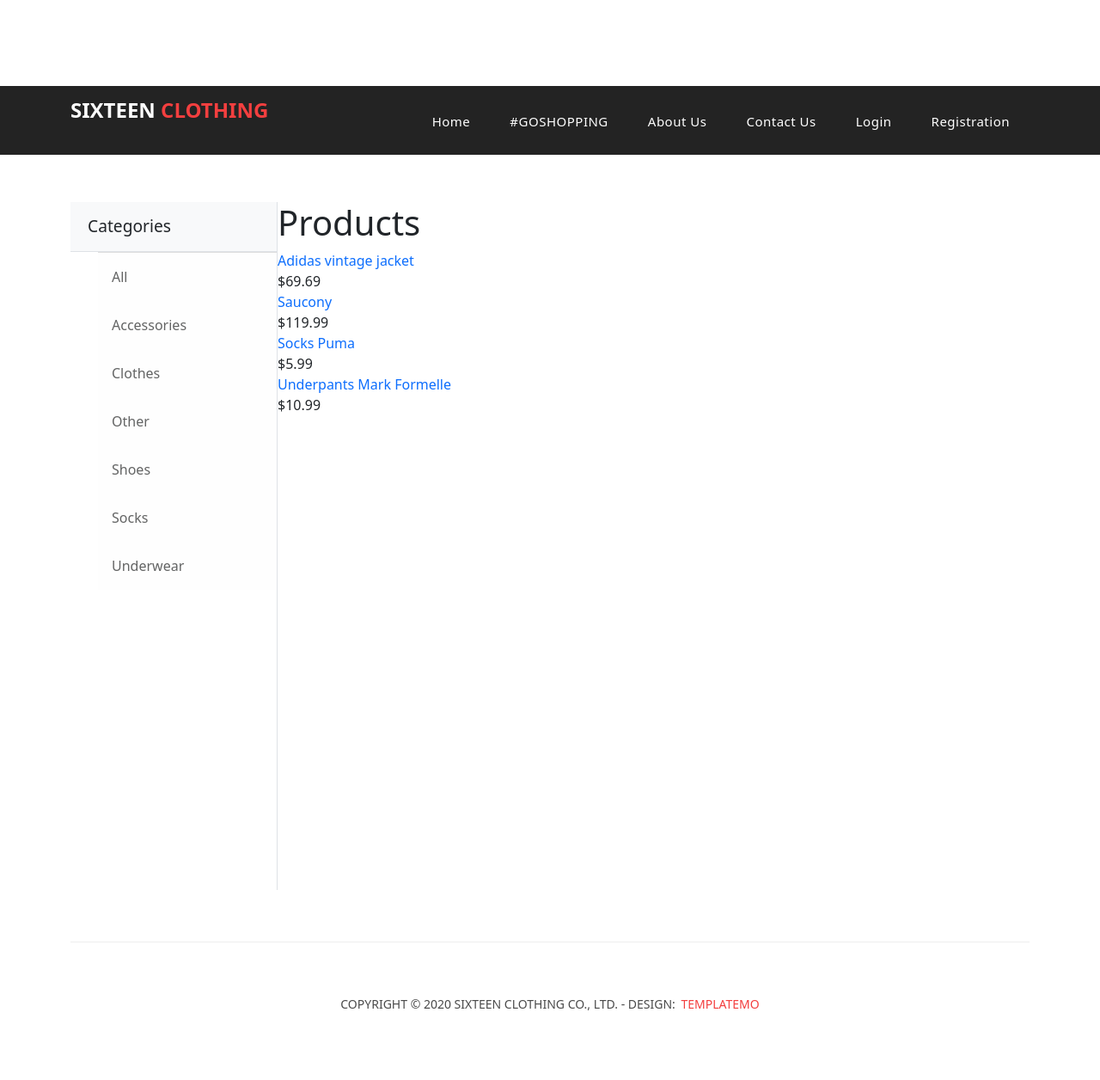
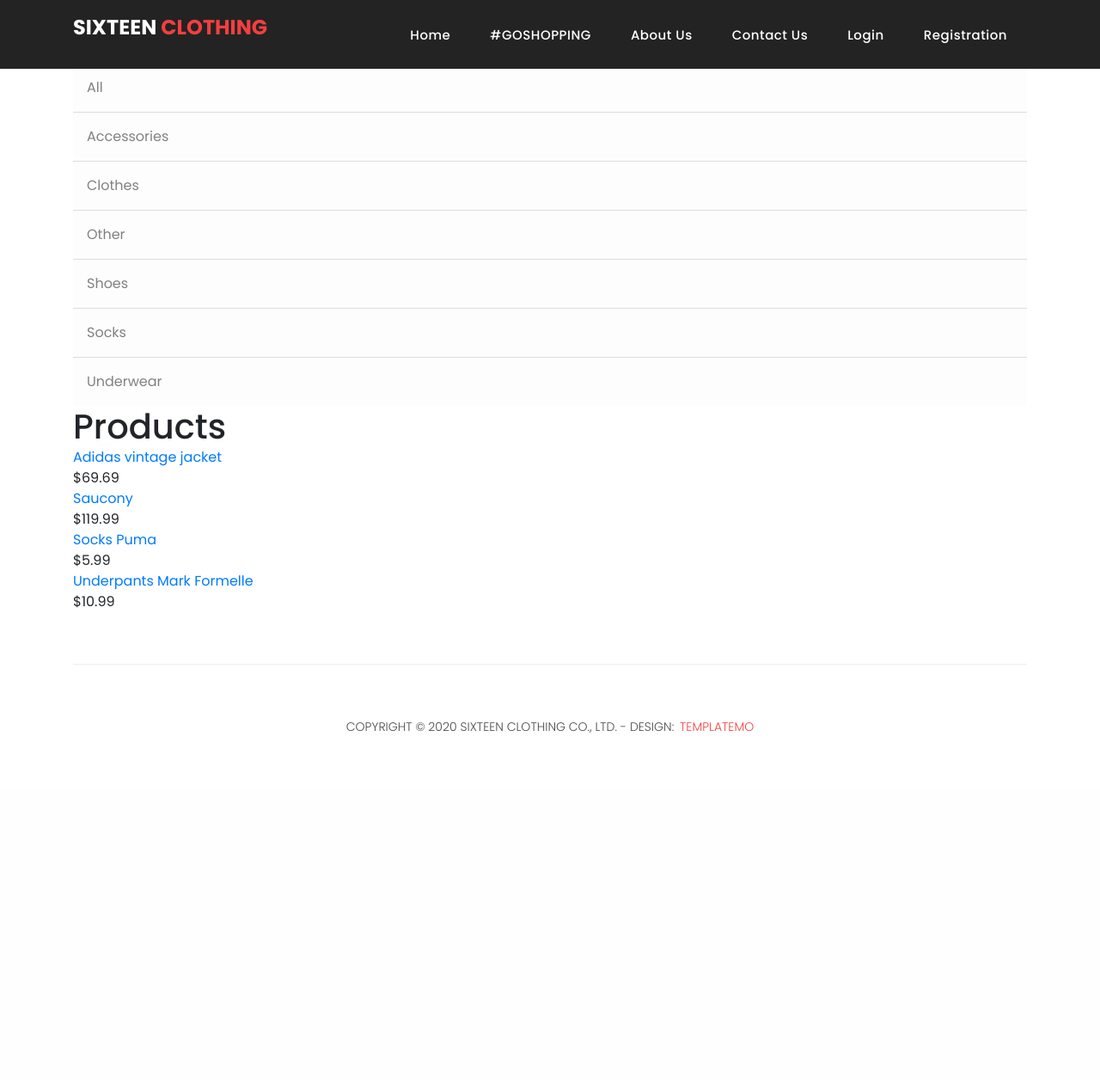
Before and after one commit to YauheniHuryn/django-project, a Django app: page /products in a window 1280 px wide. Shown: the whole page at 86% size. After the commit the page ends 852 px from the top, so only its background shows below. Run offline with Django 4.2, Linux system fonts and the light colour scheme; data comes from the database, SQL or seed files in the repository; both versions use the stored data as it was after the commit; some libraries are stand-ins or nearby versions.

Commit message:
corrected some documents

```diff
--- a/myshop/cart/models.py
+++ b/myshop/cart/models.py
@@ -1,5 +1,7 @@
 from django.db import models
 from django.urls import reverse
+
+
 class Category(models.Model):
     name = models.CharField(max_length=200)
     slug = models.SlugField(max_length=200, unique=True)
@@ -16,7 +18,8 @@
     def get_absolute_url(self):
         return reverse('product_list_by_category',
                        args=[self.slug])
-# Create your models here.
+
+
 class Product(models.Model):
     category = models.ForeignKey(Category,
                                  related_name='products',
--- a/myshop/cart/templates/detail.html
+++ b/myshop/cart/templates/detail.html
@@ -1,4 +1,4 @@
-{% extends "shop/base.html" %}
+{% extends "base.html" %}
 {% load static %}
 {% block title %}
     Your shopping cart
--- a/myshop/myshop/templates/base.html
+++ b/myshop/myshop/templates/base.html
@@ -2,8 +2,8 @@
 <!doctype html>
 <html lang="en">
 
-  <head>
-
+<head>
+    {% block head %}
     <meta charset="utf-8">
     <meta name="viewport" content="width=device-width, initial-scale=1, shrink-to-fit=no">
     <meta name="description" content="">
@@ -16,18 +16,22 @@
     <link rel="stylesheet" href="{% static 'css/fontawesome.css' %}">
     <link rel="stylesheet" href="{% static 'css/templatemo-sixteen.css' %}">
     <link rel="stylesheet" href="{% static 'css/owl.css' %}">
-
-  </head>
+    {% endblock head %}
+</head>
 
 
-<main>
+<body>
+
     {% block header %}
-      {% include 'base/header.html' %}
+        {% include 'base/header.html' %}
     {% endblock header %}
+
     {% block content %}{% endblock content %}
-</main>
 
-{% include 'base/footer.html' %}
+    {% include 'base/footer.html' %}
+
+</body>
+
 
     <script src="{% static 'js/jquery.min.js' %}"></script>
     <script src="{% static 'js/bootstrap.bundle.min.js' %}"></script>
--- a/myshop/our_products/templates/container.html
+++ b/myshop/our_products/templates/container.html
@@ -1,38 +1,11 @@
 {% load static %}
-<div class="products">
-      <div class="container">
-        <div class="row">
-          {% if category %}{{ category.name }}{% else %}Products{% endif %}
-          <div class="col-md-12">
-            <div class="filters">
-              <ul>
-                  <li class="active" data-filter="*">All Products</li>
-                  <li data-filter=".des">Featured</li>
-                  <li data-filter=".dev">Flash Deals</li>
-                  <li data-filter=".gra">Last Minute</li>
-              </ul>
-            </div>
-          </div>
-          <div class="col-md-12">
-            <head>
-                <meta charset="utf-8" />
-                <meta name="viewport" content="width=device-width, initial-scale=1, shrink-to-fit=no" />
-                <meta name="description" content="" />
-                <meta name="author" content="" />
-                <title>Simple Sidebar - Start Bootstrap Template</title>
-                <!-- Favicon-->
-                <link rel="icon" type="images/x-icon" href="favicon.ico" />
-                <!-- Core theme CSS (includes Bootstrap)-->
-                <link href="css/styles.css" rel="stylesheet" />
-            </head>
-            <body>
-                <div class="d-flex" id="wrapper">
-                    <!-- Sidebar-->
+<div class = "container">
+    <h1> All products</h1>
     <div class="border-end bg-white" id="sidebar-wrapper">
         <div class="sidebar-heading border-bottom bg-light">Categories</div>
         <div class="list-group list-group-flush">
             <ul>
-                                <a class="list-group-item list-group-item-action list-group-item-light p-3" href="{% url "our_products:product_list" %}">All</a>
+                <a class="list-group-item list-group-item-action list-group-item-light p-3" href='{% url "our_products:product_list" %}'>All</a>
                 {% for c in categories %}
                 <a class="list-group-item list-group-item-action list-group-item-light p-3" href="{{ c.get_absolute_url }}">{{ c.name }}</a>
                 {% endfor %}
@@ -41,9 +14,7 @@
         </div>
     </div>
     <div id="main" class="product-list">
-                            <h1>{% if category %}{{ category.name }}{% else %}Products
-                            {% endif %}
-                            </h1>
+        <h1>{% if category %}{{ category.name }}{% else %}Products{% endif %}</h1>
         {% for product in products %}
         <div class="item">
             <a href="{{ product.get_absolute_url }}"></a>
@@ -53,10 +24,6 @@
         </div>
         {% endfor %}
     </div>
-            </body>
-          </div>
-        </div>
-      </div>
 </div>
 
             <!-- Page content wrapper-->
--- a/myshop/our_products/templates/list.html
+++ b/myshop/our_products/templates/list.html
@@ -1,5 +1,6 @@
 {% extends "base.html" %}
 {% load static %}
+
 {% block title %}
     {% if category %}{{ category.name }}{% else %}Products{% endif %}
 {% endblock %}
```
Also changed, not shown: myshop/our_products/templates/detail.html (+6 -3 lines), myshop/db.sqlite3. Lines whose indentation alone changed are shown as unchanged.
